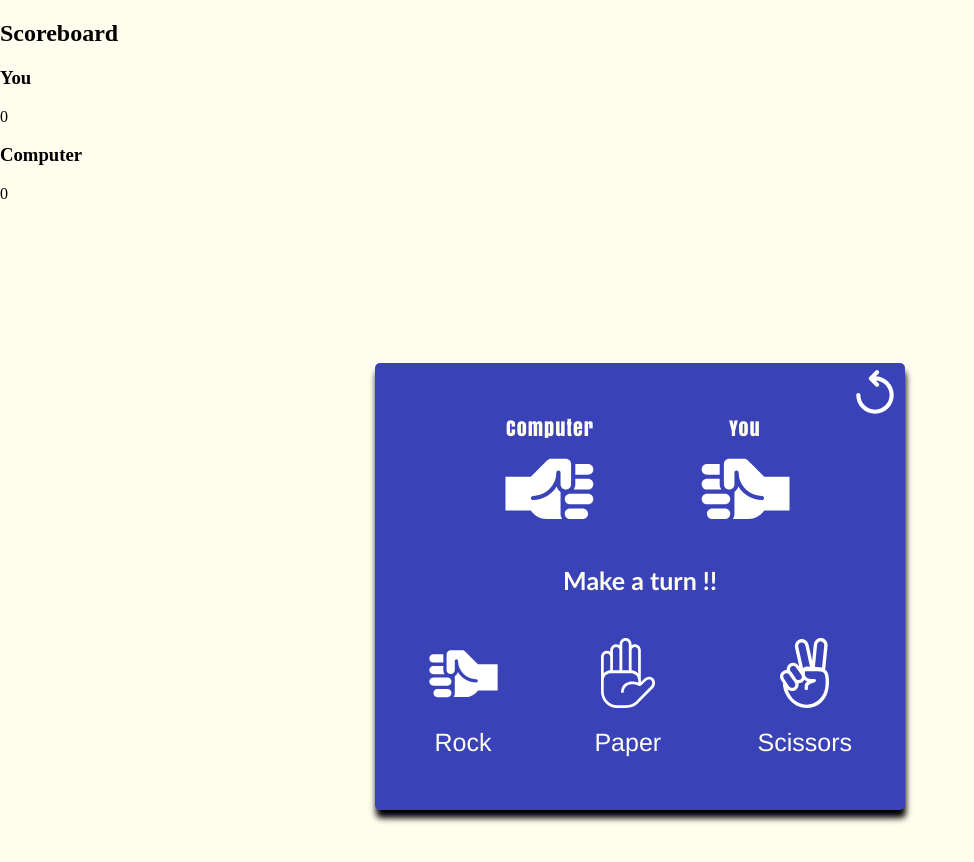
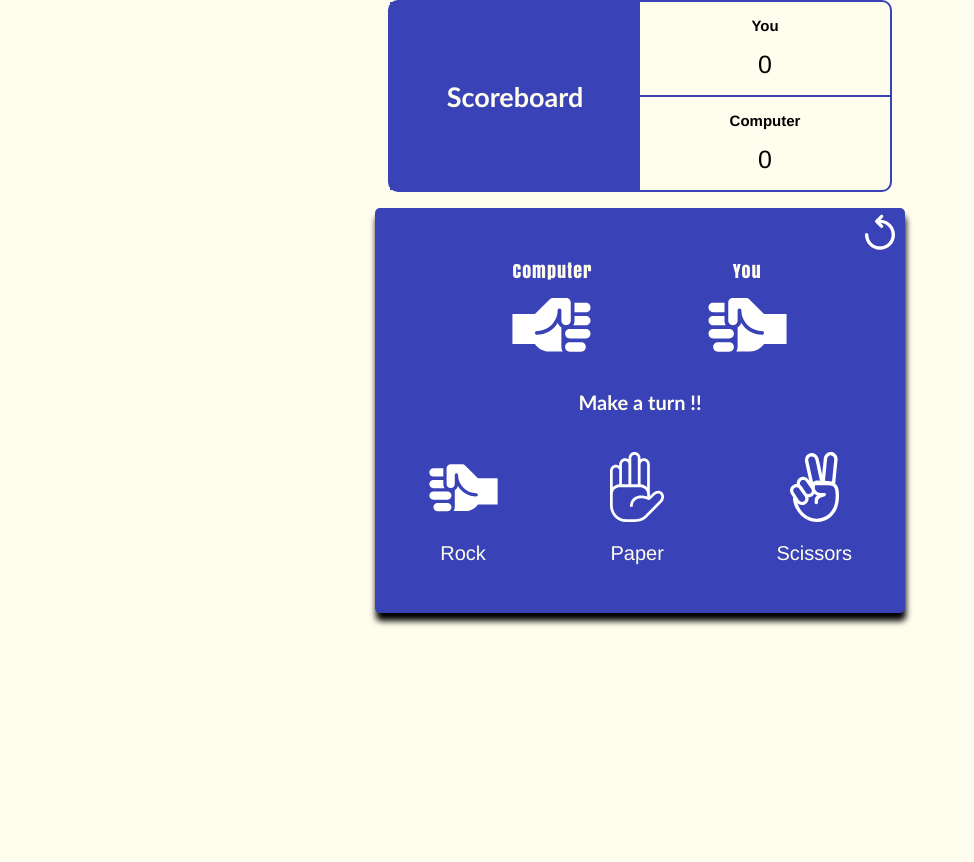
Before and after one commit to dauntflash/rock-paper-scissors-game, a plain HTML site: page index.html in a window 1280 px wide. Shown: the whole page, without its empty margins (0-974 px from the left). After the commit the page ends 800 px from the top, so only its background shows below. Drawn offline with Linux system fonts and the light colour scheme.

Commit message:
added a scoreboard

```diff
--- a/script.js
+++ b/script.js
@@ -2,6 +2,8 @@ const text_display=document.getElementById("text-display");
 var my_image=document.getElementById("myImage")
 var computer_image=document.getElementById("computerImage")
 
+const userScore=document.getElementById("userScore")
+const computerScore=document.getElementById("computerScore")
 const first_rock_image="assets/fist 1.svg"
 const rock_image="assets/fist-cross-dictator-bang-svgrepo-com.svg"
 const scissor_image="assets/hand-two-finger-icon.svg"
@@ -21,6 +23,8 @@ function shaker(mySource) {
 function reset(){
     computer_image.src=first_rock_image
     my_image.src=rock_image
+    userScore.textContent=0
+    computerScore.textContent=0
     text_display.textContent= "Play again !!"
 
 }
@@ -67,9 +71,11 @@ function game(){
     else if (computer_choice != user_choice){
         if (computer_choice == '1' && user_choice=='2' ||computer_choice=='2' && user_choice =='3' || computer_choice=='3' && user_choice == '1'){
                 text_display.textContent="You win !!"
+                userScore.innerHTML=parseInt(userScore.textContent)+1
             }
         else {
                 text_display.textContent="You lose !!"
+                computerScore.innerHTML=parseInt(computerScore.textContent)+1
             }
     }
 }
--- a/style.css
+++ b/style.css
@@ -10,9 +10,9 @@ body{
     overflow: hidden;
 }
 .box{
-    padding: 50px 15px 35px 15px;
+    padding: 50px 15px 30px 15px;
     border-radius: 5px;
-    margin: 20vh auto;
+    margin: 2vh auto;
     width: 500px;
     background: #3943B7;
     box-shadow: 1px 8px 6px black;
@@ -21,7 +21,7 @@ body{
 }
 .reload img{
     position: absolute;
-    height: 50px;
+    height: 40px;
     right: 5px;
     top: 5px;
 }
@@ -41,7 +41,7 @@ body{
     font-family:anton;
     letter-spacing: 1px;
     font-weight: lighter;
-    font-size: 20px;
+    font-size: 18px;
 }
 #image{
     display: flex;
@@ -59,10 +59,10 @@ body{
     background: #4f59caa8;
 }
 .display img{
-    height: 90px;
+    height: 80px;
 }
 #image span{
-    font-size: 25px;
+    font-size: 20px;
     color: #FFFDED;
     font-family: 'Franklin Gothic Medium', 'Arial Narrow', Arial, sans-serif;
 }
@@ -84,7 +84,7 @@ body{
 .play h3{
     color: #FFFDED;
     font-family: 'Trebuchet MS', 'Lucida Sans Unicode', 'Lucida Grande', 'Lucida Sans', Arial, sans-serif;
-    font-size: 25px;
+    font-size: 20px;
     border-radius: 50px;
 }
 .choices{
@@ -123,3 +123,38 @@ body{
     }
 
 }
+.scoreBoard{
+    width: 500px;
+    margin: 0 auto;
+    padding: 0;
+    display: flex;
+    align-items: center;
+    justify-content: space-between;
+    border: 2px solid #3943B7 ;
+    border-radius: 10px;
+}
+.title{
+    font-family: 'Trebuchet MS', 'Lucida Sans Unicode', 'Lucida Grande', 'Lucida Sans', Arial, sans-serif;
+    flex:1;
+    background-color: #3943B7;
+    color: #FFFDED;
+    align-self: stretch;
+    display: flex;
+    align-items: center;
+    justify-content: center;
+    font-size: 18px;
+}
+.players{
+    flex: 1;
+    text-align: center;
+    font-family: 'Franklin Gothic Medium', 'Arial Narrow', Arial, sans-serif;
+}
+.player:first-child{
+    border-bottom:2px solid #3943B7;
+}
+.player h3{
+    font-size: 15px;
+}
+.player span{
+    font-size: 25px;
+}
```
Also changed, not shown: assets/rock paper.jpeg (added).
